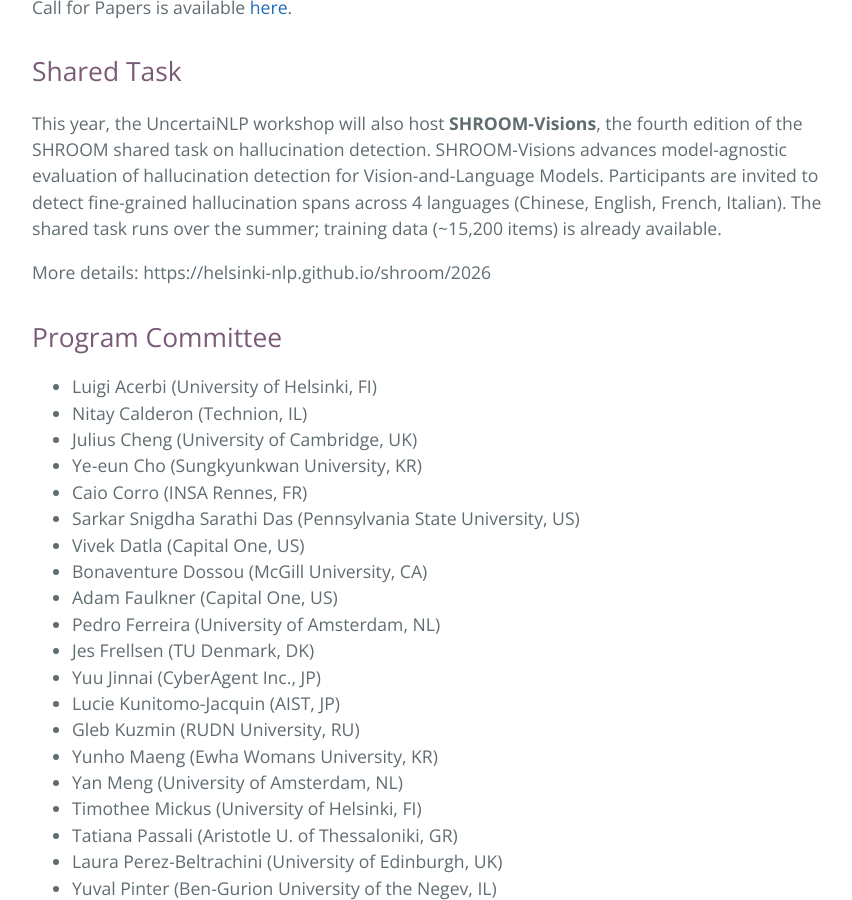
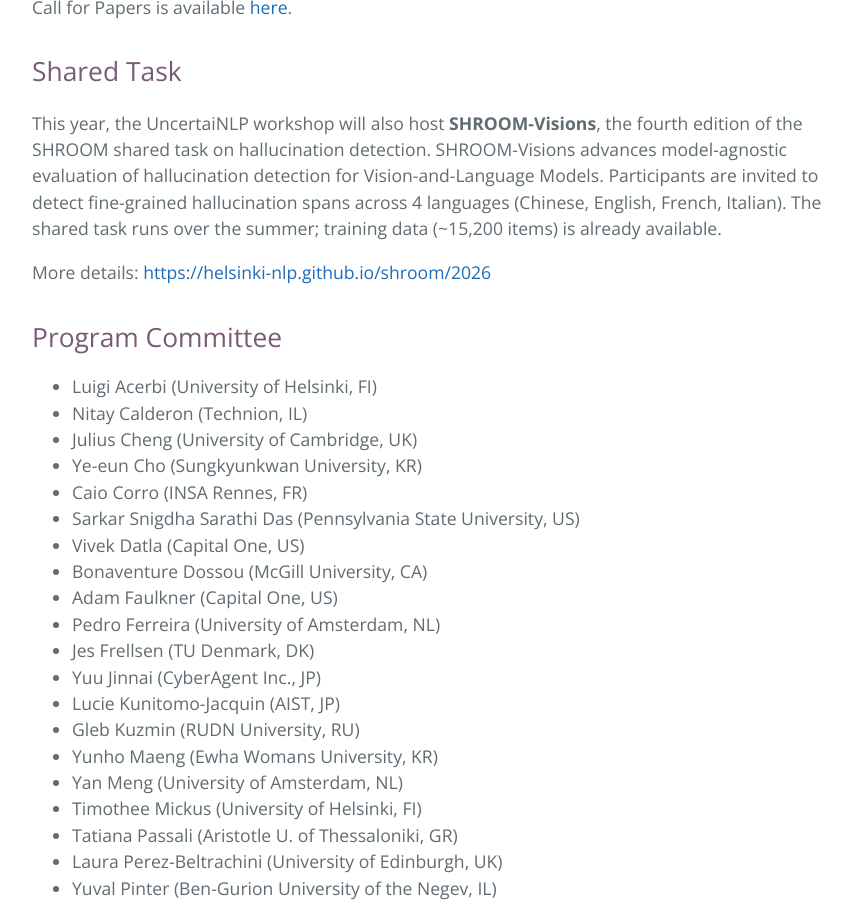
Before and after one commit to uncertainlp/uncertainlp.github.io, a Jekyll site: the page built from index.md, in a window 1280 px wide and 900 px high, scrolled down 5836 px. Shown: the whole window, without its empty margins (192-1044 px from the left). Built offline with Jekyll 4.4.1, drawn with Linux system fonts in a browser that asks for light colours; some of the changed lines change nothing that is shown.

Commit message:
fixed link

```diff
--- a/index.md
+++ b/index.md
@@ -139,7 +139,7 @@
 This year, the UncertaiNLP workshop will also host **SHROOM-Visions**, the fourth edition of the SHROOM shared task on hallucination detection.
 SHROOM-Visions advances model-agnostic evaluation of hallucination detection for Vision-and-Language Models. Participants are invited to detect fine-grained hallucination spans across 4 languages (Chinese, English, French, Italian). The shared task runs over the summer; training data (~15,200 items) is already available.
 
-More details: https://helsinki-nlp.github.io/shroom/2026
+More details: [https://helsinki-nlp.github.io/shroom/2026](https://helsinki-nlp.github.io/shroom/2026)
 
 
 ## Program Committee
```
